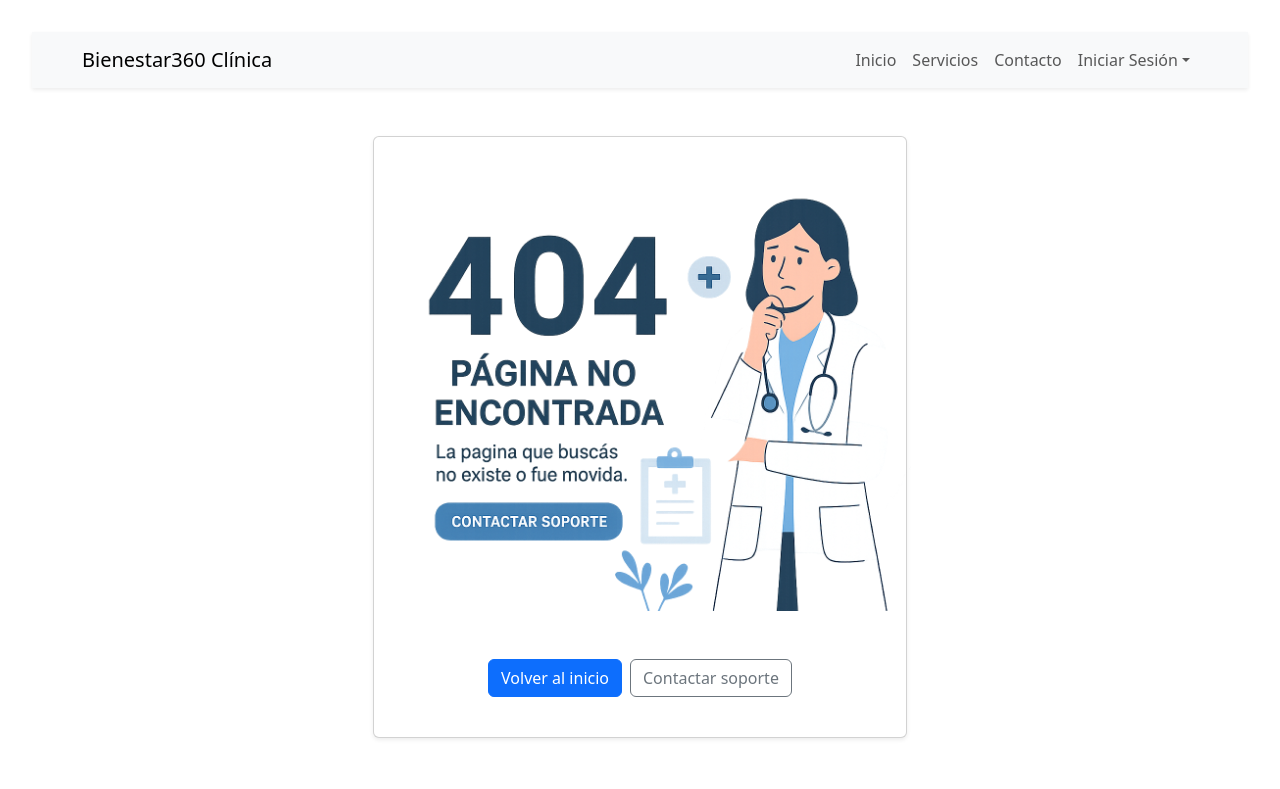
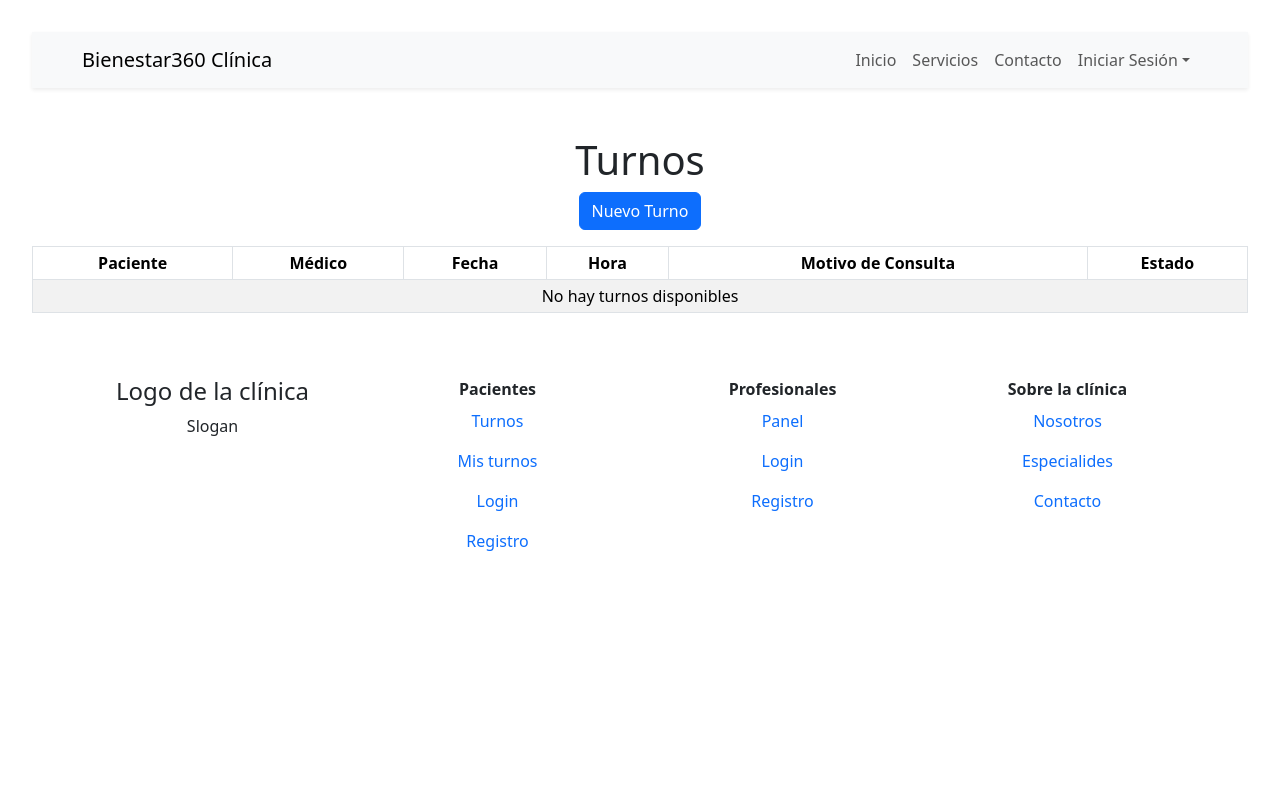
Before and after one commit to tomas0204/Clinica-React, a React (Vite) app: page /turnos in a window 1280 px wide. Shown: the top 789 px of the page. Built offline with nearby package versions, Linux system fonts and the light colour scheme.

Commit message:
Formulario principal -> TurnosList (query nombrePaciente se muestra en pantalla al crear el turno)

```diff
--- a/src/App.jsx
+++ b/src/App.jsx
@@ -2,6 +2,8 @@ import { Route, Routes, BrowserRouter } from 'react-router'
 import RegistrarPaciente from './components/views/RegistrarPaciente.jsx'
 import Login from './components/views/Login.jsx'
 import Home from "./components/views/Home.jsx"
+import TurnosList from './components/views/TurnosList.jsx'
+import CrearTurno from '../src/components/turnos/CrearTurno.jsx';
 import Footer from "./components/shared/Footer.jsx";
 import Navbar from './components/shared/Navbar.jsx';
 import './App.css'
@@ -22,6 +24,8 @@ function App() {
         <Route path='/login' element={<Login/>}/>
         <Route path='/registrarPaciente'element={<RegistrarPaciente />} />
         <Route path='*' element={<Error404 />} />
+        <Route path='/turnos' element={<TurnosList />} />
+        <Route path='/turnos/crear' element={<CrearTurno />} />
       </Routes>
       </main>
       <Footer />
--- /dev/null
+++ b/src/components/turnos/CrearTurno.jsx
@@ -0,0 +1,85 @@
+import React, { useState } from 'react';
+import Button from 'react-bootstrap/Button';
+import Modal from 'react-bootstrap/Modal';
+import Form from 'react-bootstrap/Form';
+
+const CrearTurno = ({ onSave, pacientesMock, medicosMock }) => {
+
+    const [form, setForm] = useState({
+        pacienteNombre: "",
+        medicoNombre: "",
+        fecha: "",
+        hora: "",
+        motivoConsulta: "",
+        estado: "pendiente"
+    });
+
+    const reset = () => {
+    setForm({
+        pacienteId: "",
+        medicoId: "",
+        fecha: "",
+        hora: "",
+        motivoConsulta: "",
+        estado: "pendiente"
+    });
+};
+
+    const [show, setShow] = useState(false);
+
+    const handleClose = () => setShow(false);
+    const handleShow = () => setShow(true);
+
+    return (
+        <>
+
+            <Button variant="primary" onClick={handleShow}>
+                Nuevo Turno
+            </Button>
+
+            <Modal show={show} onHide={handleClose}>
+                <Modal.Header closeButton>
+                    <Modal.Title>Crear un nuevo turno</Modal.Title>
+                </Modal.Header>
+
+                <form
+                    onSubmit={(e) => {
+                        e.preventDefault();
+                        onSave(form);
+                        handleClose();
+                        reset()
+                    }}
+
+                >
+                    <Modal.Body>
+                        <h5>Paciente</h5>
+                        <select
+                            value={form.pacienteNombre}
+                            onChange={e => setForm({ ...form, pacienteNombre: e.target.value })}
+                            className='form-select'
+                            required
+                        >
+                            <option value="">Seleccionar paciente</option>
+                            {pacientesMock.map(p => (
+                                <option key={p.id} value={p.nombre}>{p.nombre}</option>
+                            ))}
+
+                        </select>
+                    </Modal.Body>
+
+
+                    <Modal.Footer>
+                        <Button variant="secondary" onClick={handleClose}>
+                            Cancelar
+                        </Button>
+                        <Button variant="primary" type="submit">
+                            Guardar
+                        </Button>
+                    </Modal.Footer>
+                </form>
+            </Modal >
+        </>
+    );
+}
+
+export default CrearTurno;
--- a/src/components/views/TurnosList.jsx
+++ b/src/components/views/TurnosList.jsx
@@ -0,0 +1,72 @@
+import React, { useState } from 'react'
+import { Button } from 'react-bootstrap'
+import CrearTurno from '../turnos/CrearTurno.jsx';
+import Table from 'react-bootstrap/Table';
+
+
+const TurnosList = () => {
+
+    const [turnos, setTurnos] = useState([])
+    const pacientes = [
+        { id: 1, nombre: "Juan Perez" },
+        { id: 2, nombre: "Maria Gomez" },
+        { id: 3, nombre: "Carlos Lopez" }
+    ];
+
+    const medicos = [
+        { id: 1, nombre: "Dr. Smith" },
+        { id: 2, nombre: "Dra. Johnson" },
+        { id: 3, nombre: "Dr. Brown" }
+    ];
+
+
+    return (
+        <div>
+            <h1>Turnos</h1>
+            <CrearTurno
+                onSave={(nuevoTurno) => {
+                    console.log("Turno guardado:", nuevoTurno);
+                    setTurnos([...turnos, nuevoTurno]);
+                }}
+                pacientesMock={pacientes}
+                medicosMock={medicos}
+            />
+
+
+            <div className="table-responsive">
+                <Table striped bordered hover size="sm" className='mt-3' responsive>
+                    <thead>
+                        <tr>
+                            <th>Paciente</th>
+                            <th>Médico</th>
+                            <th>Fecha</th>
+                            <th>Hora</th>
+                            <th>Motivo de Consulta</th>
+                            <th>Estado</th>
+                        </tr>
+                    </thead>
+                    <tbody>
+                        {turnos.length === 0 ? (
+                            <tr>
+                                <td colSpan="6" className="text-center">No hay turnos disponibles</td>
+                            </tr>
+                        ) : (
+                            turnos.map(t => (
+                                <tr key={t.id}>
+                                    <td>{t.pacienteNombre}</td>
+                                    <td>{t.medicoNombre}</td>
+                                    <td>{t.fecha}</td>
+                                    <td>{t.hora}</td>
+                                    <td>{t.motivoConsulta}</td>
+                                    <td>{t.estado}</td>
+                                </tr>
+                            ))
+                        )}
+                    </tbody>
+                </Table>
+            </div>
+        </div>
+    )
+}
+
+export default TurnosList
```
Also changed, not shown: src/components/turnos/EditarTurno.jsx (added), src/turnos/EditarTurno.jsx (deleted).
